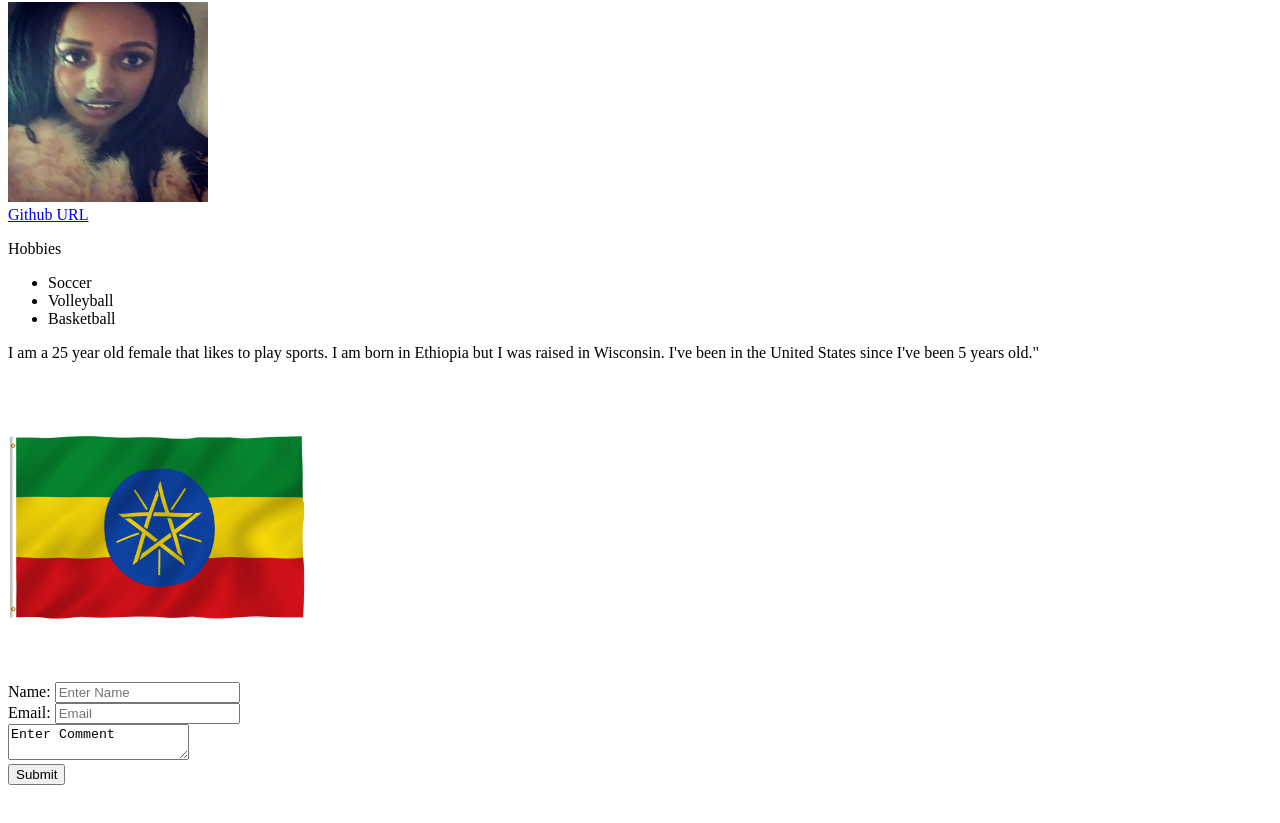
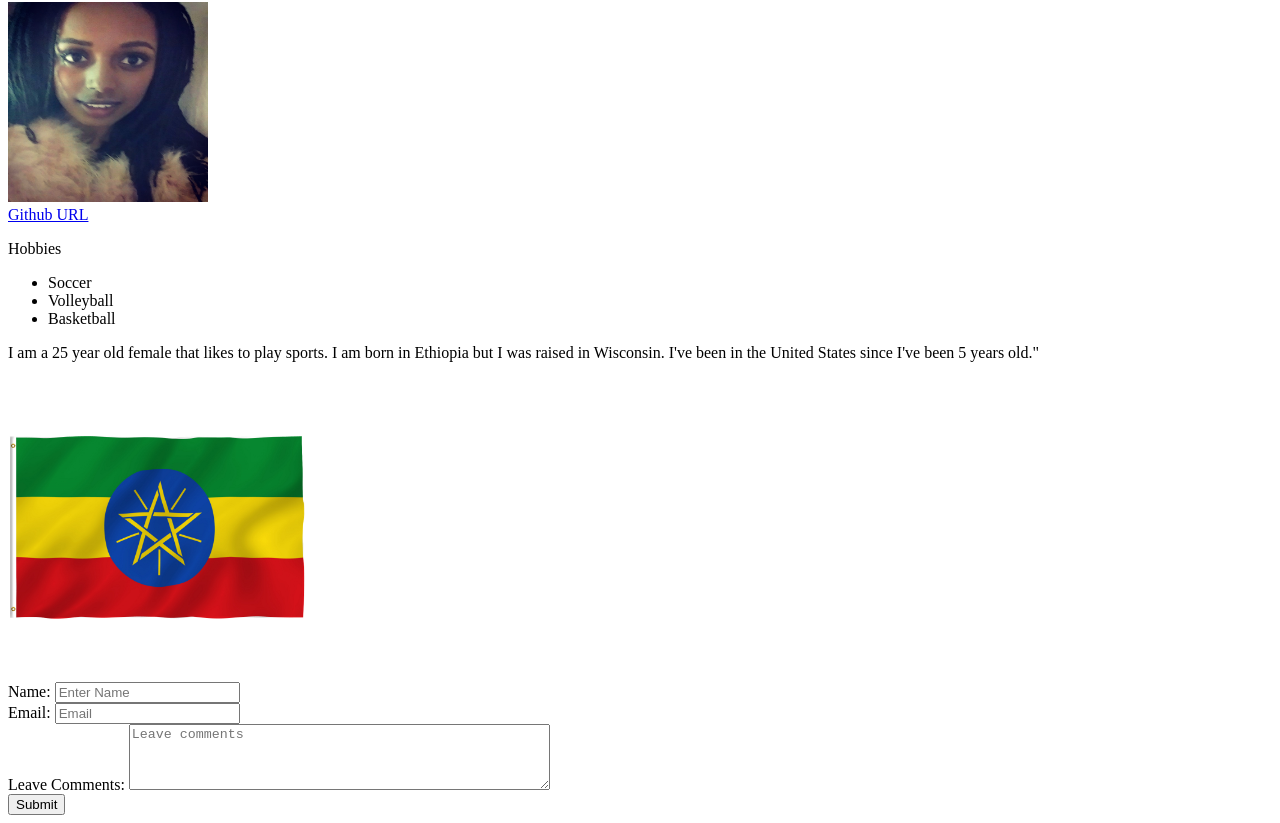
Before and after one commit to marymulu/WebDeveloper, a plain HTML site: page Personal Website.html in a window 1280 px wide. Shown: the part 78-901 px from the top of the page. Before the commit the page ends 871 px from the top, so only its background shows below. Drawn offline with Linux system fonts and the light colour scheme.

Commit message:
save all changes

```diff
--- a/Personal Website.html
+++ b/Personal Website.html
@@ -32,10 +32,12 @@
   <label for="email">Email:</label>
   <input type="email" name="email" placeholder="Email"/>
   <br>
-  <textarea>Enter Comment</textarea>
+  <label for="text">Leave Comments:</label>
+  <textarea id="text" name="text" placeholder="Leave comments" rows="4" cols="50"></textarea>
   <br>
   <input type="submit">
 </form>
+
   </div>
   </body>
 </html>
```
